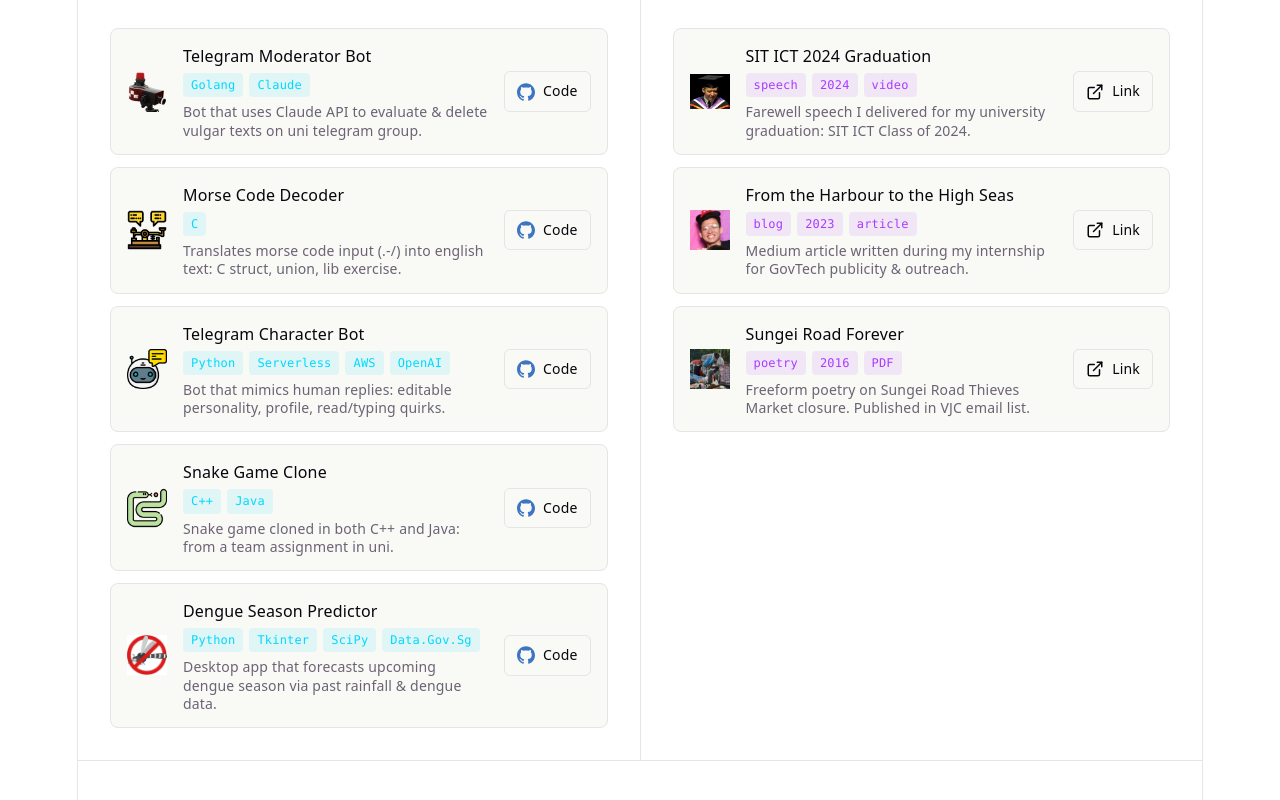
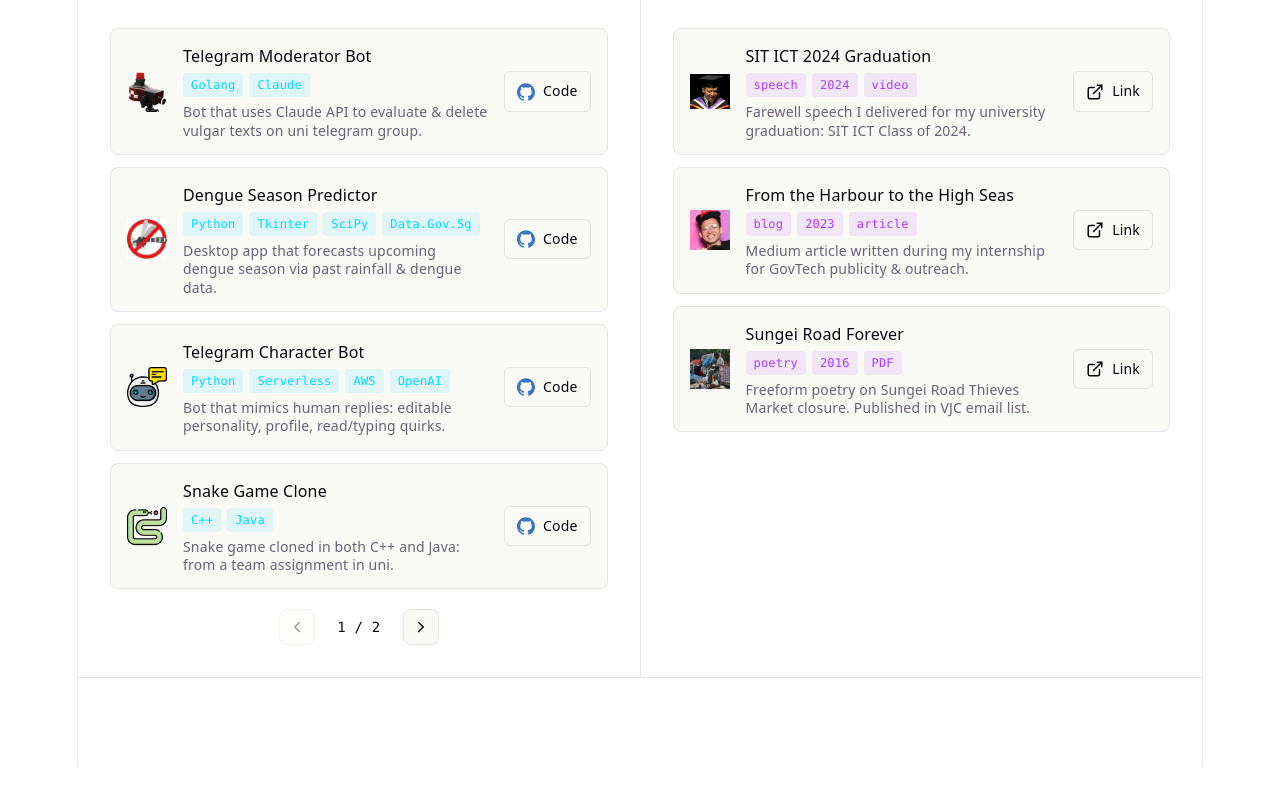
Before and after one commit to jrenjq/jrenjq-website, a React (Vite) app in the folder frontend/: page / in a window 1280 px wide. Shown: the part 710-1510 px from the top of the page. After the commit the page ends 1476 px from the top, so only its background shows below. Built offline with nearby package versions, Linux system fonts and the light colour scheme.

Commit message:
Pushed DEV frontend source files 2026-11-11 15:12:35

```diff
--- a/frontend/src/App.jsx
+++ b/frontend/src/App.jsx
@@ -29,12 +29,12 @@ const projects = [
     repo: 'https://github.com/jrenjq/TelegramAutoModerator',
   },
   {
-    title: 'Morse Code Decoder',
-    tags: ['C'],
-    subtitle: 'Translates morse code input (.-/) into english text: C struct, union, lib exercise.',
-    icon: morseCode,
+    title: 'Dengue Season Predictor',
+    tags: ['Python', 'Tkinter', 'SciPy', 'Data.Gov.Sg'],
+    subtitle: 'Desktop app that forecasts upcoming dengue season via past rainfall & dengue data.',
+    icon: dengueIcon,
     type: 'project',
-    repo: 'https://github.com/jrenjq/C-Morse-Code-Decoder',
+    repo: 'https://github.com/jrenjq/Dengue-Season-Predictor',
   },
   {
     title: 'Telegram Character Bot',
@@ -52,13 +52,13 @@ const projects = [
     type: 'project',
     repo: 'https://github.com/jrenjq/Snake-Game-Clone',
   },
-  {
-    title: 'Dengue Season Predictor',
-    tags: ['Python', 'Tkinter', 'SciPy', 'Data.Gov.Sg'],
-    subtitle: 'Desktop app that forecasts upcoming dengue season via past rainfall & dengue data.',
-    icon: dengueIcon,
+    {
+    title: 'Morse Code Decoder',
+    tags: ['C'],
+    subtitle: 'Translates morse code input (.-/) into english text: C struct, union, lib exercise.',
+    icon: morseCode,
     type: 'project',
-    repo: 'https://github.com/jrenjq/Dengue-Season-Predictor',
+    repo: 'https://github.com/jrenjq/C-Morse-Code-Decoder',
   },
 ]
 
@@ -137,7 +137,7 @@ function App() {
           <p><i>software apps and whimsical builds</i></p>
           <PaginatedList
             items={projects}
-            pageSize={5}
+            pageSize={4}
             renderItem={(project) => <ProjectCard key={project.title} {...project} />}
           />
         </div>
@@ -149,7 +149,7 @@ function App() {
           <p><i>collection of articles and adventures</i></p>
           <PaginatedList
             items={articles}
-            pageSize={5}
+            pageSize={4}
             renderItem={(article) => <ArticleCard key={article.title} {...article} />}
           />
         </div>
```
